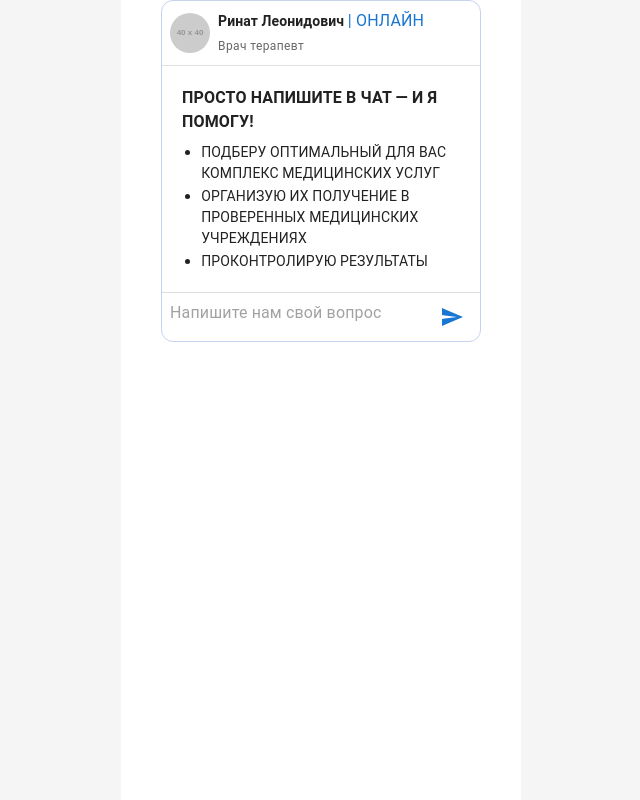
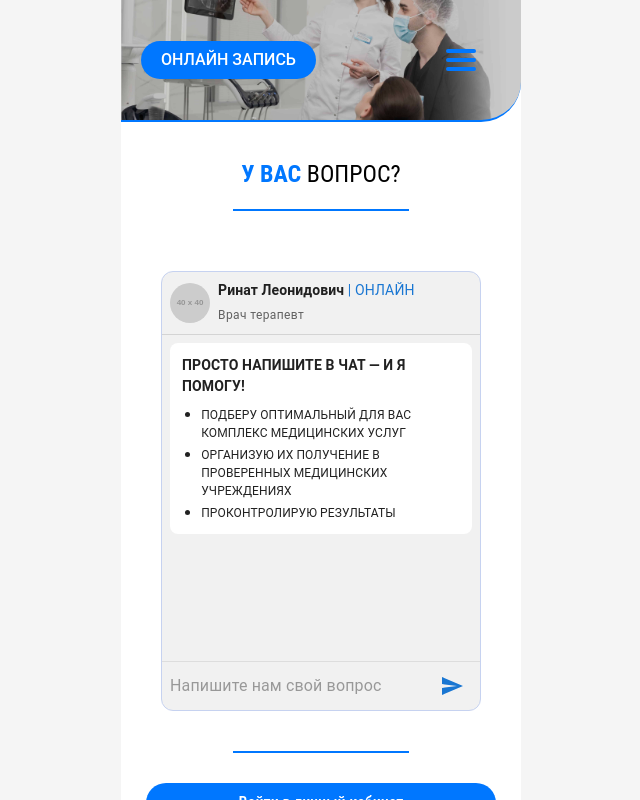
Before and after one commit to customer-records/customer-records-frontend, a React app: page /client/chat in a window 1280 px wide. Shown: the whole page, without its empty margins (319-959 px from the left). Built offline with nearby package versions, Linux system fonts and the light colour scheme; the HTML template or start-up script is replaced by a standard one.

Commit message:
chat & header edit

```diff
--- a/src/components/UI/chat/DoctorChat.tsx
+++ b/src/components/UI/chat/DoctorChat.tsx
@@ -7,10 +7,24 @@ import {
   TextField,
   IconButton,
   Divider,
+  useMediaQuery,
+  createTheme,
 } from '@mui/material';
 import SendIcon from '@mui/icons-material/Send';
 
 const DoctorChat: React.FC = () => {
+  const theme = createTheme({
+      breakpoints: {
+          values: {
+            xs: 0,
+            sm: 300,
+            md: 350,
+            lg: 1200,
+            xl: 1600,
+          },
+      },
+  });
+  const isDesktop = useMediaQuery(theme.breakpoints.up('md'));
   const doctor = {
     name: 'Ринат Леонидович',
     status: 'ОНЛАЙН',
@@ -30,23 +44,31 @@ const DoctorChat: React.FC = () => {
 
     <Box
       sx={{
-        width: 320,
+        width: '80%',
+        height:'55dvh',
         border: '1px solid #c6d2f0',
         borderRadius: 3,
         display: 'flex',
         flexDirection: 'column',
         overflow: 'hidden',
         fontFamily: 'Arial',
+        background:'#F1F1F1'
       }}
     >
-      {/* Header */}
       <Box sx={{ display: 'flex', alignItems: 'center', p: 1 }}>
         <Avatar src={doctor.avatarUrl} sx={{ mr: 1 }} />
         <Box>
-          <Typography variant="subtitle2" fontWeight="bold" sx={{color:'#000000DE'}}>
-            {doctor.name} <Typography component="span" color="primary">| {doctor.status}</Typography>
+          <Typography sx={{
+            fontSize: isDesktop ? "14px" : '11px',
+            color:'#000000DE'
+          }} variant="subtitle2" fontWeight="bold">
+            {doctor.name} <Typography
+            sx={{
+              fontSize: isDesktop ? "14px" : '11px',
+            }}
+            component="span" color="primary">| {doctor.status}</Typography>
           </Typography>
-          <Typography variant="caption" color="text.secondary">
+          <Typography  variant="caption" color="text.secondary">
             {doctor.role}
           </Typography>
         </Box>
@@ -64,26 +86,30 @@ const DoctorChat: React.FC = () => {
           borderRadius: 2,
         }}
       >
-        <Typography fontWeight="bold" gutterBottom>
+        <Typography sx={{
+          fontSize: isDesktop ? '14px' : '11px'
+        }} fontWeight="bold" gutterBottom>
           {doctor.message.title}
         </Typography>
         <ul style={{ paddingLeft: '1.2em', margin: 0 }}>
           {doctor.message.list.map((item, idx) => (
             <li key={idx}>
-              <Typography fontSize="14px">{item}</Typography>
+              <Typography sx={{
+                fontSize: isDesktop ? "12px" : '9.5px'
+              }}>{item}</Typography>
             </li>
           ))}
         </ul>
       </Paper>
 
       {/* Input */}
-      <Box sx={{ mt: 'auto', display: 'flex', borderTop: '1px solid #ddd', px: 1, py: 0.5 }}>
+      <Box sx={{ mt: 'auto', display: 'flex', borderTop: '1px solid #ddd', px: 1, py: 0.5, alignItems:'center' }}>
         <TextField
           placeholder="Напишите нам свой вопрос"
           variant="standard"
           fullWidth
           InputProps={{ disableUnderline: true }}
-          sx={{ fontSize: '14px' }}
+          sx={{ fontSize: isDesktop ? '14px' : '12px' }}
         />
         <IconButton color="primary">
           <SendIcon />
--- a/src/components/UI/chat/chat.tsx
+++ b/src/components/UI/chat/chat.tsx
@@ -1,8 +1,10 @@
 import { ThemeProvider } from "@emotion/react";
 import { Box, createTheme, CssBaseline, useMediaQuery } from "@mui/material";
 import DoctorChat from "./DoctorChat";
-
+import Header from "../header";
+import { useNavigate } from "react-router-dom";
 export default function Chat(){
+    const navigate = useNavigate()
     const theme = createTheme({
         breakpoints: {
             values: {
@@ -32,9 +34,19 @@ export default function Chat(){
             flex: 1
         }}
         >
-
+            <Header/>
+            <div className="header-text" style={{marginTop:'20px'}}>
+                <div>
+                    <span className="zapisites">У вас  </span>
+                    <span className="na-priem"> вопрос?</span>
+                </div>
+                <div className="divider" style={{marginTop:'20px'}}></div>
+            </div>
             <DoctorChat />
-
+            <div className="divider" style={{marginTop:'20px'}}></div>
+            <Box sx={{width:'100%', display:'flex', justifyContent:'center', pb:2.5}}>
+            <button className="login-button" onClick={()=>navigate('./login')}>Войти в личный кабинет</button>
+            </Box>
         </Box>
 
         </>
--- a/src/components/UI/header.tsx
+++ b/src/components/UI/header.tsx
@@ -19,7 +19,7 @@ export default function Header() {
         let path = window.location.pathname;
         if(path !== '/client' && path !== '/client/') {
             SetDisplay('none')
-            SetHeight('10dvh')
+            SetHeight('auto')
             SetMinHeight('13dvh')
         }else{
             SetDisplay('flex')
```
